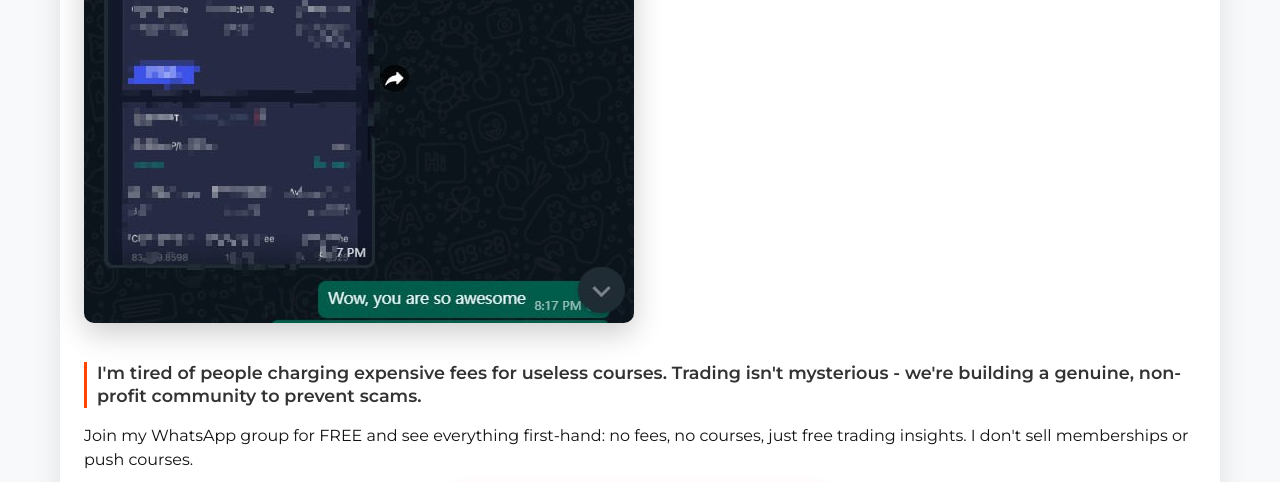
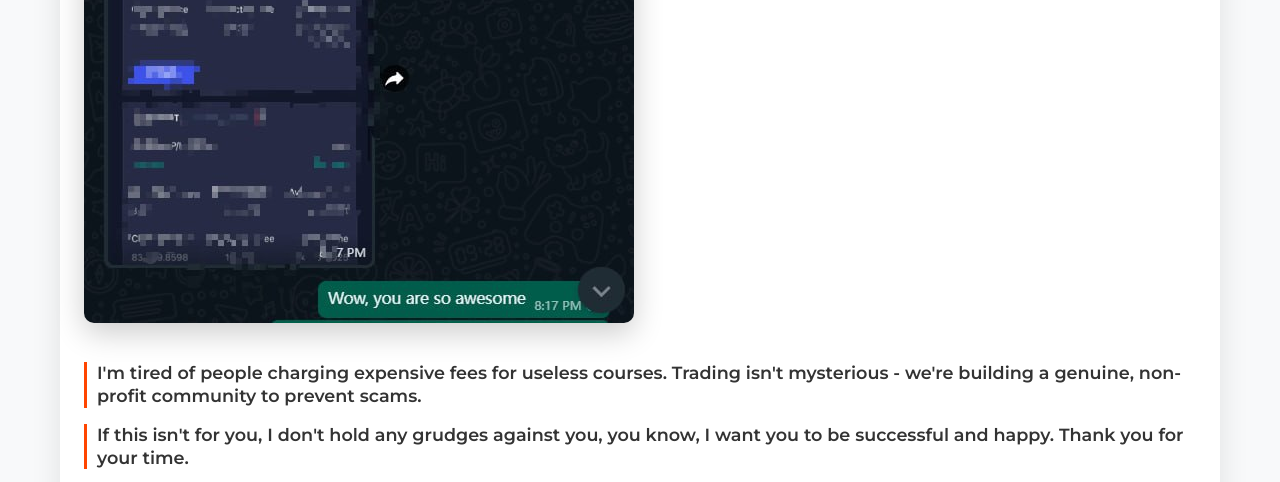
Before and after one commit to DKM7823dc/wemmk96.site, a plain HTML site: page yha/index.html in a window 1280 px wide. Shown: the part 2013-2495 px from the top of the page. Drawn offline with Linux system fonts and the light colour scheme; a script that the page names is missing.

Commit message:
Update index.html

```diff
--- a/yha/index.html
+++ b/yha/index.html
@@ -421,7 +421,9 @@ src="https://www.facebook.com/tr?id=579712998469919&ev=PageView&noscript=1"
                 <div class="impact-text">
                     I'm tired of people charging expensive fees for useless courses. Trading isn't mysterious - we're building a genuine, non-profit community to prevent scams.
                 </div>
-
+                 <div class="impact-text">
+                  If this isn't for you, I don't hold any grudges against you, you know, I want you to be successful and happy. Thank you for your time.
+                </div>
                 <p class="mb-2">Join my WhatsApp group for FREE and see everything first-hand: no fees, no courses, just free trading insights. I don't sell memberships or push courses.</p>
 
                 <div class="text-center">
```
